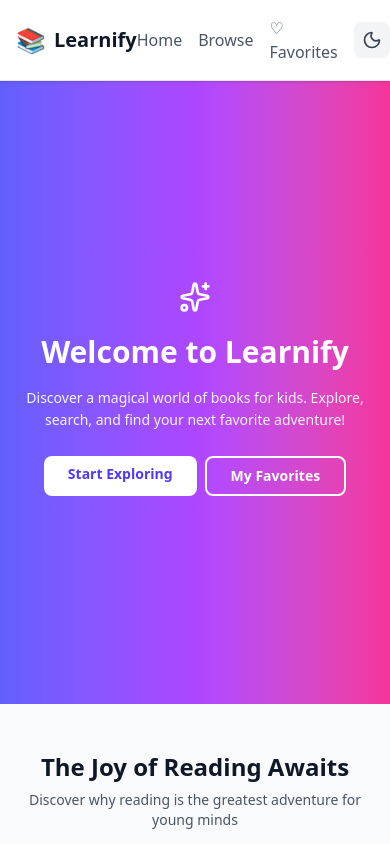
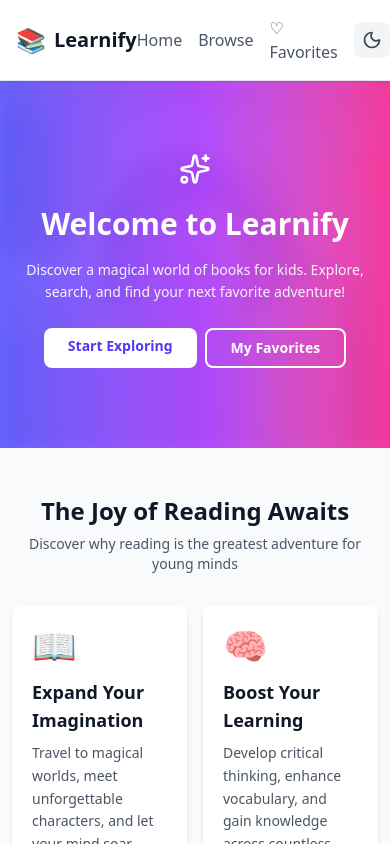
Before and after one commit to Sdboot/Learnify, a SvelteKit app: page / in a window 390 px wide. Shown: the top 844 px of the page. Built offline with nearby package versions, Linux system fonts and the light colour scheme.

Commit message:
Add child-2.jpg background image to hero section with blur effect

```diff
--- a/src/routes/+page.svelte
+++ b/src/routes/+page.svelte
@@ -8,8 +8,18 @@
 
 <div class="min-h-screen bg-white dark:bg-gray-900">
 	<!-- Hero Section -->
-	<section class="bg-gradient-to-r from-indigo-500 via-purple-500 to-pink-500 dark:from-indigo-900 dark:via-purple-900 dark:to-pink-900 text-white py-52 sm:py-16 md:py-24 lg:py-32">
-		<div class="max-w-7xl mx-auto px-3 sm:px-4 md:px-6 lg:px-8 text-center">
+	<section class="relative text-white py-20 sm:py-16 md:py-24 lg:py-32 overflow-hidden">
+		<!-- Background Image with Blur -->
+		<div
+			class="absolute inset-0 bg-cover bg-center blur-sm"
+			style="background-image: url('/child-2.jpg');"
+		></div>
+
+		<!-- Overlay Gradient -->
+		<div class="absolute inset-0 bg-gradient-to-r from-indigo-500/95 via-purple-500/95 to-pink-500/95 dark:from-indigo-900/95 dark:via-purple-900/95 dark:to-pink-900/95"></div>
+
+		<!-- Content -->
+		<div class="relative max-w-7xl mx-auto px-3 sm:px-4 md:px-6 lg:px-8 text-center">
 			<div class="flex justify-center mb-3 sm:mb-4 animate-bounce">
 				<Sparkles size={32} class="sm:w-12 sm:h-12" />
 			</div>
```
Also changed, not shown: child 2.jpg (added), static/child-2.jpg (added).
